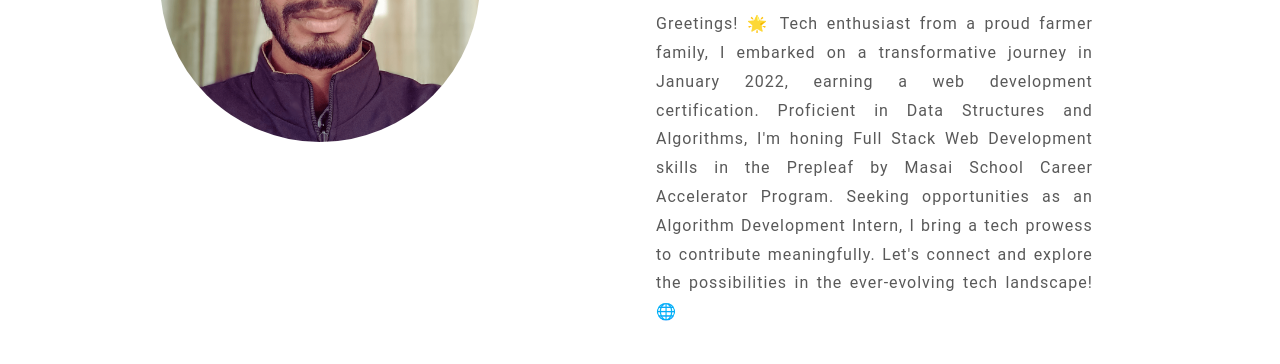
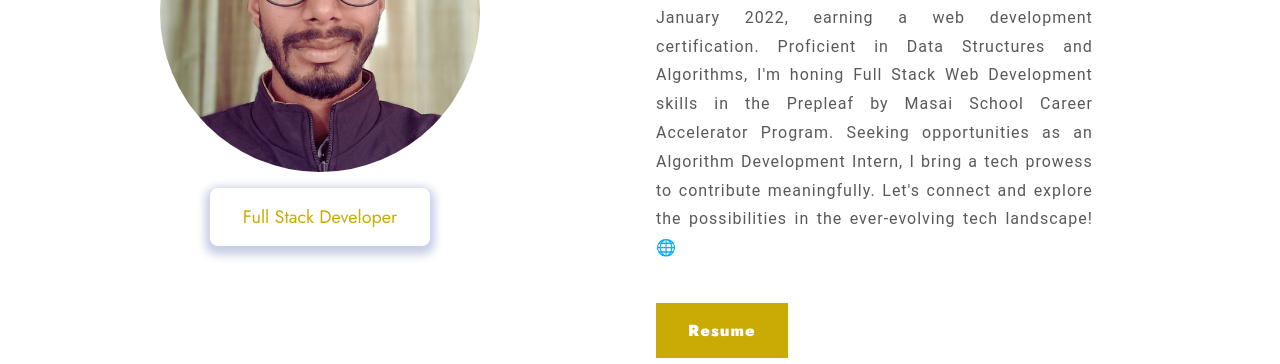
Before and after one commit to govendrasahu01/govendrasahu01.github.io, a plain HTML site: page index.html in a window 1280 px wide. Shown: the part 909-1273 px from the top of the page. Drawn offline with nearby package versions, Linux system fonts and the light colour scheme.

Commit message:
swiper added

```diff
--- a/css/custom.css
+++ b/css/custom.css
@@ -285,14 +285,13 @@ a {
     background-color: #fff;
     display: flex;
     flex-wrap: wrap;
-    padding-top: 4rem;
+    /* padding-top: 1rem; */
     overflow: hidden;
 }
 .scond-sec-lef{
     width: 50%;
     position: relative;
-    /* border:  1px red solid; */
-    padding-top: 50px;
+    padding-top: 9rem;
 }
 .rotated-img{
     text-align: right;
@@ -302,16 +301,11 @@ a {
 }
 .rotated-img img{
     width: 50%;
-    /* position: relative;
-    left: -30%; */
 }
 .year-exper{
-    /* border:  1px red solid; */
+    margin: auto;
+    margin-top: 1rem;
     width: 220px;
-    height: 130px;
-    position: absolute;
-    top: 60%;
-    right: 10%;
     display: flex;
     justify-content: center;
     align-items: center;
@@ -319,7 +313,8 @@ a {
     padding: 1rem;
     font-size: 1.2rem;
     border-radius: 0.5rem;
-    box-shadow: 0px 4px 8px 5px rgb(183 189 221 / 25%);
+    box-shadow: 0px 4px 8px 5px rgb(183 189 221 / 75%);
+    color: #CAAB06;
 }
 .year-exper img{
     display: block;
--- a/css/responsive.css
+++ b/css/responsive.css
@@ -57,6 +57,10 @@
     }
     .scond-sec-lef{
         width: 100%;
+        padding-top: 2rem;
+    }
+    .year-exper{
+        display: none;
     }
     .big-about-us{
         font-size: 100px;
@@ -170,9 +174,6 @@
     .copyright-section p{
         padding: 1rem;
     }
-    .year-exper{
-        display: none;
-    }
     .tech-stack-item{
         width: 50%;
     }
--- a/index.html
+++ b/index.html
@@ -165,12 +165,18 @@
             <div class="rotated-img">
                 <img src="images/govendra_dp.png" style="border-radius: 5555px;" alt="">
             </div>
-            <!-- <div class="year-exper">
-                <p>
-                    <span>2+&nbsp;Years</span>
-                    of&nbsp;Dedicated&nbsp;Training
-                </p>
-            </div> -->
+            <div class="year-exper">
+                <div class="swiper mySwiper">
+                    <div class="swiper-wrapper">
+                        <p class="swiper-slide">Coding Enthusiast</p>
+                        <p class="swiper-slide">Full Stack Developer</p>
+                        <p class="swiper-slide">Problem Solver</p>
+                        <p class="swiper-slide">Algorithm Developer</p>
+                        <p class="swiper-slide">DSA Specialist</p>
+                        <p class="swiper-slide">Masai Student</p>
+                    </div>
+                </div>
+            </div>
         </div>
         <div class="scond-sec-right">
             <div class="big-about-us">
@@ -596,7 +602,7 @@
 
     <script src="https://code.jquery.com/jquery-3.6.1.min.js"
         integrity="sha256-o88AwQnZB+VDvE9tvIXrMQaPlFFSUTR+nldQm1LuPXQ=" crossorigin="anonymous">
-        </script>
+    </script>
 
     <!-- Swiper JS -->
     <script src="https://cdn.jsdelivr.net/npm/swiper/swiper-bundle.min.js"></script>
--- a/js/app.js
+++ b/js/app.js
@@ -50,7 +50,7 @@ var swiper = new Swiper(".mySwiper", {
     spaceBetween: 30,
     centeredSlides: true,
     autoplay: {
-        delay: 2500,
+        delay: 3000,
         disableOnInteraction: false,
     },
     pagination: {
```
